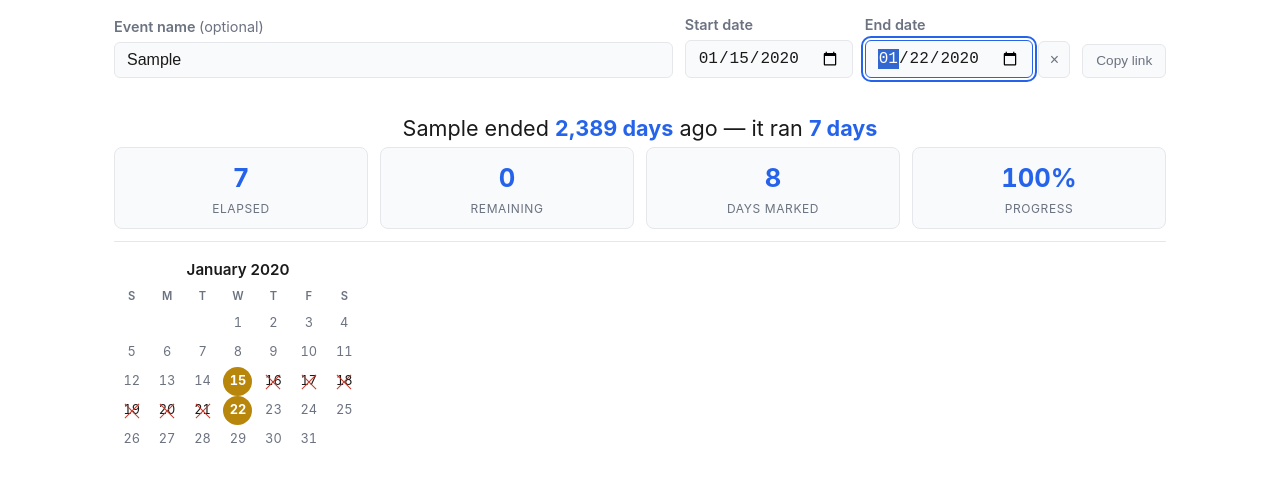
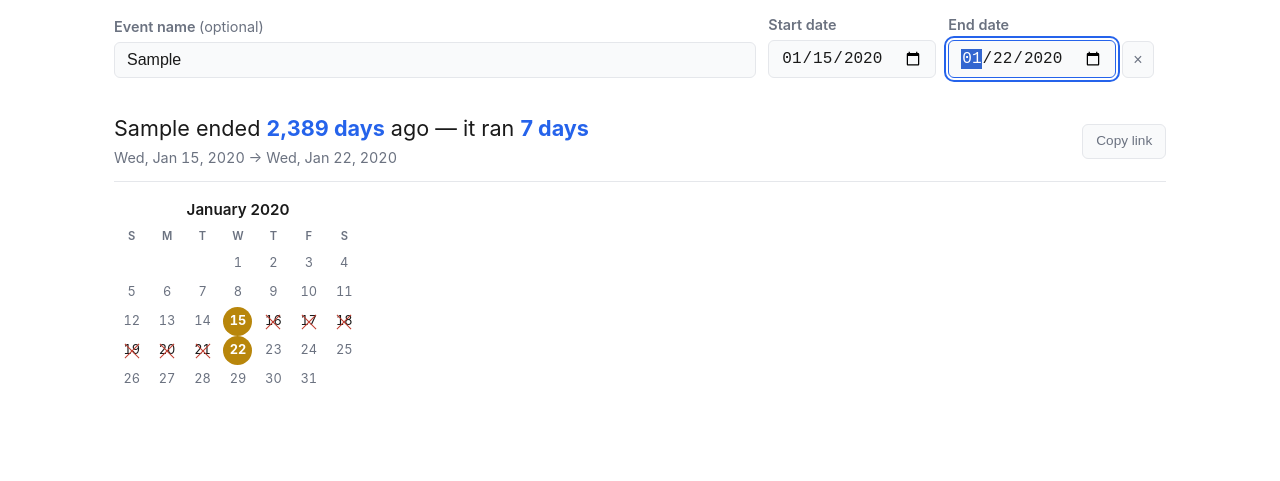
Before and after one commit to vladgotlib/snackbox, a plain HTML site: page tools/count-days/index.html in a window 1280 px wide. Both pictures are taken after typing "Sample", "2020-01-15" into the empty fields and a click on the button "+ Add an end date". Shown: the part 143-624 px from the top of the page. Drawn offline with Linux system fonts and the light colour scheme.

Commit message:
refactor: simplify Count Days tool layout and update summary styling

```diff
--- a/tools/count-days/index.html
+++ b/tools/count-days/index.html
@@ -27,8 +27,7 @@
       </div>
 
       <div class="cd-field">
-        <label for="cd-date"><span id="cd-date-word">Date</span>
-          <span class="cd-optional" id="cd-date-hint">(past or future)</span></label>
+        <label for="cd-date"><span id="cd-date-word">Date</span></label>
         <input type="date" id="cd-date">
       </div>
 
@@ -42,14 +41,15 @@
 
       <div class="cd-actions">
         <button type="button" class="cd-ghost-btn" id="cd-end-add">+ Add an end date</button>
-        <button type="button" class="cd-ghost-btn" id="cd-copy">Copy link</button>
       </div>
     </form>
 
-    <div class="cd-summary" id="cd-summary" aria-live="polite" aria-atomic="true">
-      <p class="cd-headline" id="cd-headline"></p>
-      <p class="cd-sub hidden" id="cd-sub"></p>
-      <div class="stats" id="cd-stats"></div>
+    <div class="cd-summary" id="cd-summary">
+      <div class="cd-summary__text" aria-live="polite" aria-atomic="true">
+        <p class="cd-headline" id="cd-headline"></p>
+        <p class="cd-meta hidden" id="cd-meta"></p>
+      </div>
+      <button type="button" class="cd-ghost-btn" id="cd-copy">Copy link</button>
     </div>
 
     <p class="cd-message hidden" id="cd-message" role="status"></p>
--- a/tools/count-days/script.js
+++ b/tools/count-days/script.js
@@ -114,14 +114,12 @@
   var endInput = document.getElementById('cd-end');
   var endField = document.getElementById('cd-end-field');
   var dateWord = document.getElementById('cd-date-word');
-  var dateHint = document.getElementById('cd-date-hint');
   var endAddBtn = document.getElementById('cd-end-add');
   var endRemoveBtn = document.getElementById('cd-end-remove');
   var copyBtn = document.getElementById('cd-copy');
   var summaryEl = document.getElementById('cd-summary');
   var headlineEl = document.getElementById('cd-headline');
-  var subEl = document.getElementById('cd-sub');
-  var statsEl = document.getElementById('cd-stats');
+  var metaEl = document.getElementById('cd-meta');
   var messageEl = document.getElementById('cd-message');
   var emptyEl = document.getElementById('cd-empty');
   var wallEl = document.getElementById('cd-wall');
@@ -203,16 +201,15 @@
     document.title = (text ? text + ' — ' : '') + 'Count Days — Snackbox';
   }
 
-  function setSub(text) {
-    subEl.textContent = text || '';
-    subEl.classList.toggle('hidden', !text);
+  function setMeta(text) {
+    metaEl.textContent = text || '';
+    metaEl.classList.toggle('hidden', !text);
   }
 
   function headlineFor(model) {
     var label = state.what;
 
     if (model.mode === 'today') {
-      setSub('');
       return label
         ? [{ b: 'Today' }, ' is ', label]
         : ['That date is ', { b: 'today' }, '.'];
@@ -220,7 +217,6 @@
 
     if (model.mode === 'countdown') {
       var togo = model.endN - model.todayN;
-      setSub('');
       if (togo === 1) return label ? [{ b: 'Tomorrow' }, ' — ', label] : [{ b: 'Tomorrow' }];
       return label
         ? [{ b: plural(togo, 'day') }, ' until ', label]
@@ -229,7 +225,6 @@
 
     if (model.mode === 'since') {
       var since = model.todayN - model.startN;
-      setSub('');
       if (since === 1) return label ? [{ b: 'Yesterday' }, ' — ', label] : [{ b: 'Yesterday' }];
       return label
         ? [{ b: plural(since, 'day') }, ' since ', label]
@@ -241,14 +236,12 @@
     var total = model.diff;
 
     if (model.startN === model.endN) {
-      setSub('');
       return label
         ? [label, ' is a ', { b: 'one-day' }, ' event on ', fmtDate(model.startDate)]
         : [{ b: 'A one-day' }, ' event on ', fmtDate(model.startDate)];
     }
 
     if (model.todayN < model.startN) {
-      setSub('');
       var until = { b: plural(model.startN - model.todayN, 'day') };
       return label
         ? [label, ' starts in ', until, ' and runs ', { b: plural(total, 'day') }]
@@ -256,7 +249,6 @@
     }
 
     if (model.todayN > model.endN) {
-      setSub('');
       var ago = { b: plural(model.todayN - model.endN, 'day') };
       return label
         ? [label, ' ended ', ago, ' ago — it ran ', { b: plural(total, 'day') }]
@@ -265,7 +257,6 @@
 
     var elapsed = model.todayN - model.startN;
     var remaining = model.endN - model.todayN;
-    setSub('Day ' + num(elapsed + 1) + ' of ' + num(model.marked) + ' · ' + progressPct(model) + '% complete');
 
     if (model.todayN === model.startN) {
       return label
@@ -291,51 +282,36 @@
     return pct;
   }
 
-  /* === Stats ============================================================= */
+  /* === Meta ==============================================================
+     One quiet line under the headline, carrying only what the headline does
+     NOT already say. Anything else was cut deliberately -- resist re-adding
+     tiles here. */
 
-  function stat(value, label, small) {
-    var box = document.createElement('div');
-    box.className = 'stat';
-    var v = document.createElement('span');
-    v.className = 'stat__value' + (small ? ' stat__value--sm' : '');
-    v.textContent = value;
-    var l = document.createElement('span');
-    l.className = 'stat__label';
-    l.textContent = label;
-    box.appendChild(v);
-    box.appendChild(l);
-    return box;
-  }
+  function metaFor(model) {
+    var pieces = [];
 
-  function renderStats(model) {
-    statsEl.textContent = '';
-    var tiles = [];
-
-    if (model.mode === 'countdown') {
-      var togo = model.endN - model.todayN;
-      tiles.push(stat(num(togo), 'Days to go'));
-      tiles.push(stat(fmtDate(model.endDate), 'Target date', true));
-      tiles.push(stat(num(countWeekdays(model.todayN + 1, model.endN)), 'Weekdays left'));
-      tiles.push(stat(num(model.marked), 'Days marked'));
+    if (model.mode === 'today') {
+      pieces.push(fmtDate(model.startDate, true));
+    } else if (model.mode === 'countdown') {
+      pieces.push(fmtDate(model.endDate, true));
+      pieces.push(plural(countWeekdays(model.todayN + 1, model.endN), 'weekday') + ' left');
     } else if (model.mode === 'since') {
-      tiles.push(stat(num(model.todayN - model.startN), 'Days since'));
-      tiles.push(stat(fmtDate(model.startDate, true), 'Start date', true));
-      tiles.push(stat(fmtYmd(ymd(model.startDate, model.endDate)), 'Calendar time', true));
-      tiles.push(stat(num(model.marked), 'Days marked'));
-    } else if (model.mode === 'today') {
-      tiles.push(stat('0', 'Days to go'));
-      tiles.push(stat(fmtDate(model.startDate), 'The date', true));
-      tiles.push(stat('1', 'Days marked'));
+      // Without a label the headline already names the start date.
+      if (state.what) pieces.push(fmtDate(model.startDate, true));
+      var parts = ymd(model.startDate, model.endDate);
+      // "20 d" alone would just repeat the headline's day count.
+      if (parts.y || parts.m) pieces.push(fmtYmd(parts));
     } else {
-      var total = model.diff;
-      var elapsed = Math.min(Math.max(model.todayN - model.startN, 0), total);
-      tiles.push(stat(num(elapsed), 'Elapsed'));
-      tiles.push(stat(num(total - elapsed), 'Remaining'));
-      tiles.push(stat(num(model.marked), 'Days marked'));
-      tiles.push(stat(progressPct(model) + '%', 'Progress'));
+      if (model.startN !== model.endN) {
+        pieces.push(fmtDate(model.startDate) + ' → ' + fmtDate(model.endDate, true));
+        if (model.todayN >= model.startN && model.todayN <= model.endN) {
+          pieces.push('day ' + num(model.todayN - model.startN + 1) + ' of ' +
+            num(model.marked) + ' · ' + progressPct(model) + '% complete');
+        }
+      }
     }
 
-    tiles.forEach(function (t) { statsEl.appendChild(t); });
+    return pieces.join(' · ');
   }
 
   /* === Wall ==============================================================
@@ -486,8 +462,7 @@
     if (!model) {
       summaryEl.classList.add('hidden');
       emptyEl.classList.remove('hidden');
-      setSub('');
-      statsEl.textContent = '';
+      setMeta('');
       renderWall(null);
       document.title = 'Count Days — Snackbox';
       flushNotes();
@@ -503,7 +478,7 @@
     }
 
     setHeadline(headlineFor(model));
-    renderStats(model);
+    setMeta(metaFor(model));
     if (rebuildWall) renderWall(model);
     flushNotes();
   }
@@ -515,7 +490,6 @@
   function updateDateLabel() {
     var paired = !endField.classList.contains('hidden');
     dateWord.textContent = paired ? 'Start date' : 'Date';
-    dateHint.classList.toggle('hidden', paired);
   }
 
   function syncInputs() {
--- a/tools/count-days/style.css
+++ b/tools/count-days/style.css
@@ -120,6 +120,7 @@
 /* Shared input:focus only shifts border-color, which is ~1.5:1 against the
    unfocused border in dark mode. A form-driven tool needs better. */
 .cd-controls :focus-visible,
+.cd-summary :focus-visible,
 .cd-preset-btn:focus-visible {
   outline: 2px solid var(--color-accent);
   outline-offset: 2px;
@@ -134,12 +135,20 @@
   background: var(--color-bg);
   padding: 0.75rem 0;
   border-bottom: 1px solid var(--color-border);
+  display: flex;
+  align-items: center;
+  justify-content: space-between;
+  gap: 0.75rem;
+  text-align: left;
+}
+
+.cd-summary__text {
+  min-width: 0;
 }
 
 .cd-headline {
   font-size: 1.35rem;
   line-height: 1.35;
-  margin-bottom: 0.25rem;
 }
 
 .cd-headline strong {
@@ -147,50 +156,11 @@
   font-weight: 700;
 }
 
-.cd-sub {
+.cd-meta {
   font-size: 0.9rem;
   color: var(--color-text-secondary);
-  margin-bottom: 0.5rem;
-}
-
-.stats {
-  display: flex;
-  gap: 0.75rem;
-  justify-content: center;
-  flex-wrap: wrap;
-}
-
-.stat {
-  background: var(--color-bg-secondary);
-  border-radius: 8px;
-  padding: 0.6rem 1rem;
-  border: 1px solid var(--color-border);
-  flex: 1 1 8rem;
-  min-width: 0;
-}
-
-.stat__value {
-  display: block;
-  font-size: 1.6rem;
-  font-weight: 700;
-  color: var(--color-accent);
-  white-space: nowrap;
-  overflow: hidden;
-  text-overflow: ellipsis;
+  margin-top: 0.15rem;
   font-variant-numeric: tabular-nums;
-}
-
-.stat__value--sm {
-  font-size: 1.05rem;
-  line-height: 1.9;
-}
-
-.stat__label {
-  display: block;
-  font-size: 0.75rem;
-  color: var(--color-text-secondary);
-  text-transform: uppercase;
-  letter-spacing: 0.05em;
 }
 
 .cd-message {
@@ -369,7 +339,8 @@
 
   .nav,
   .cd-controls,
-  .cd-message {
+  .cd-message,
+  #cd-copy {
     display: none;
   }
 
```
